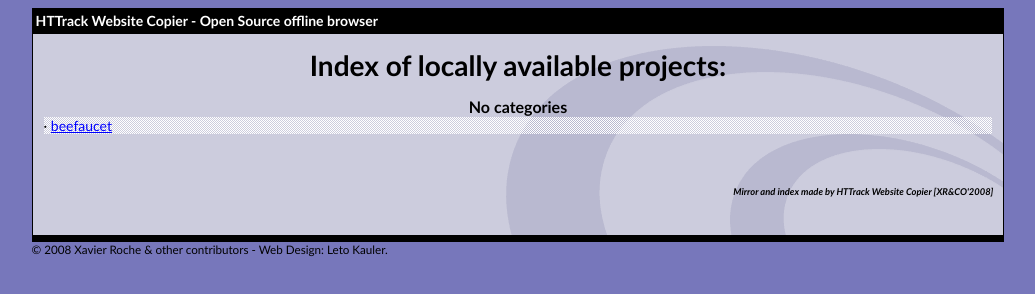
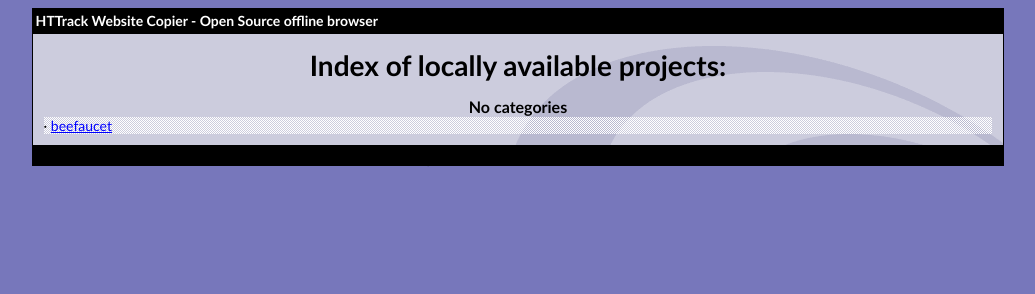
Before and after one commit to hari54321/beefaucet, a plain HTML site: page index.html in a window 1280 px wide. Shown: the whole page, without its empty margins (122-1157 px from the left). Drawn offline with Linux system fonts and the light colour scheme.

Commit message:
Update index.html

```diff
--- a/index.html
+++ b/index.html
@@ -1,11 +1,6 @@
 <html xmlns="http://www.w3.org/1999/xhtml" lang="en">
 
 <head>
-	<meta http-equiv="Content-Type" content="text/html; charset=utf-8" />
-	<meta name="description" content="HTTrack is an easy-to-use website mirror utility. It allows you to download a World Wide website from the Internet to a local directory,building recursively all structures, getting html, images, and other files from the server to your computer. Links are rebuiltrelatively so that you can freely browse to the local site (works with any browser). You can mirror several sites together so that you can jump from one toanother. You can, also, update an existing mirror site, or resume an interrupted download. The robot is fully configurable, with an integrated help" />
-	<meta name="keywords" content="httrack, HTTRACK, HTTrack, winhttrack, WINHTTRACK, WinHTTrack, offline browser, web mirror utility, aspirateur web, surf offline, web capture, www mirror utility, browse offline, local  site builder, website mirroring, aspirateur www, internet grabber, capture de site web, internet tool, hors connexion, unix, dos, windows 95, windows 98, solaris, ibm580, AIX 4.0, HTS, HTGet, web aspirator, web aspirateur, libre, GPL, GNU, free software" />
-	<title>List of available projects - HTTrack Website Copier</title>
-	<!-- Mirror and index made by HTTrack Website Copier/3.49-2 [XR&CO'2014] -->
 
 	<style type="text/css">
 	<!--
@@ -108,13 +103,6 @@ h4 { margin: 0;  font-weight: bold;  font-size: 1.18em; }
                     &middot; <A HREF="beefaucet/index.html">beefaucet</A>
    		  </TD>
 		</TR>
-	</TABLE>
-	<BR>
-	<H6 ALIGN="RIGHT">
-         <I>Mirror and index made by HTTrack Website Copier [XR&CO'2008]</I>
-	</H6>
-	<!-- Mirror and index made by HTTrack Website Copier/3.49-2 [XR&CO'2014] -->
-	<!-- Thanks for using HTTrack Website Copier! -->
 
 <!-- ==================== Start epilogue ==================== -->
 		</td>
```
